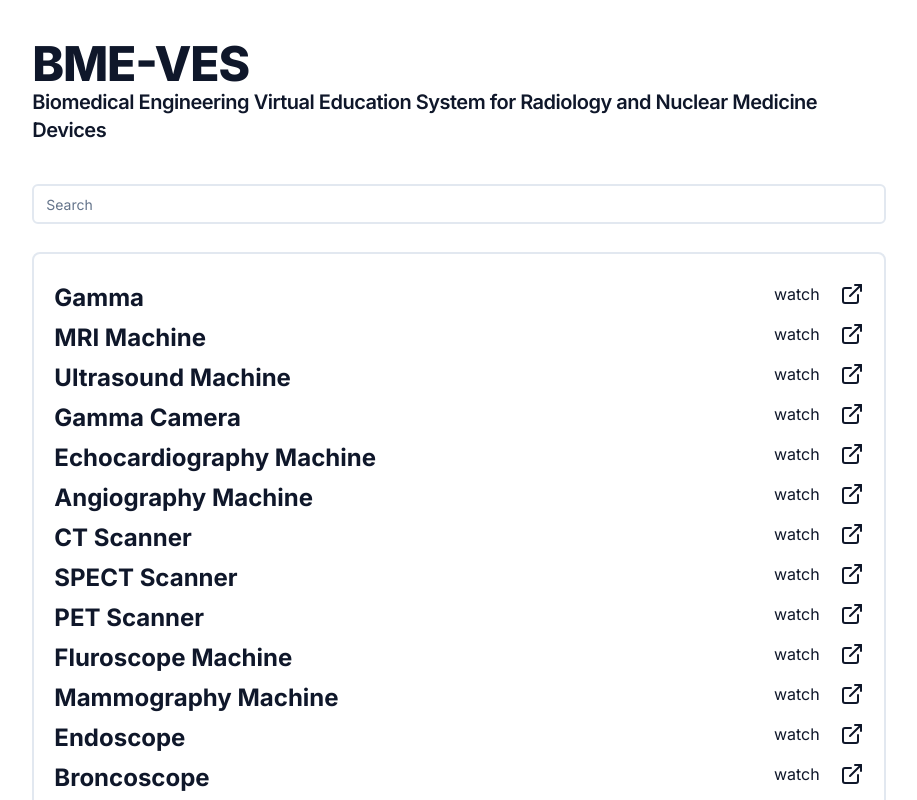
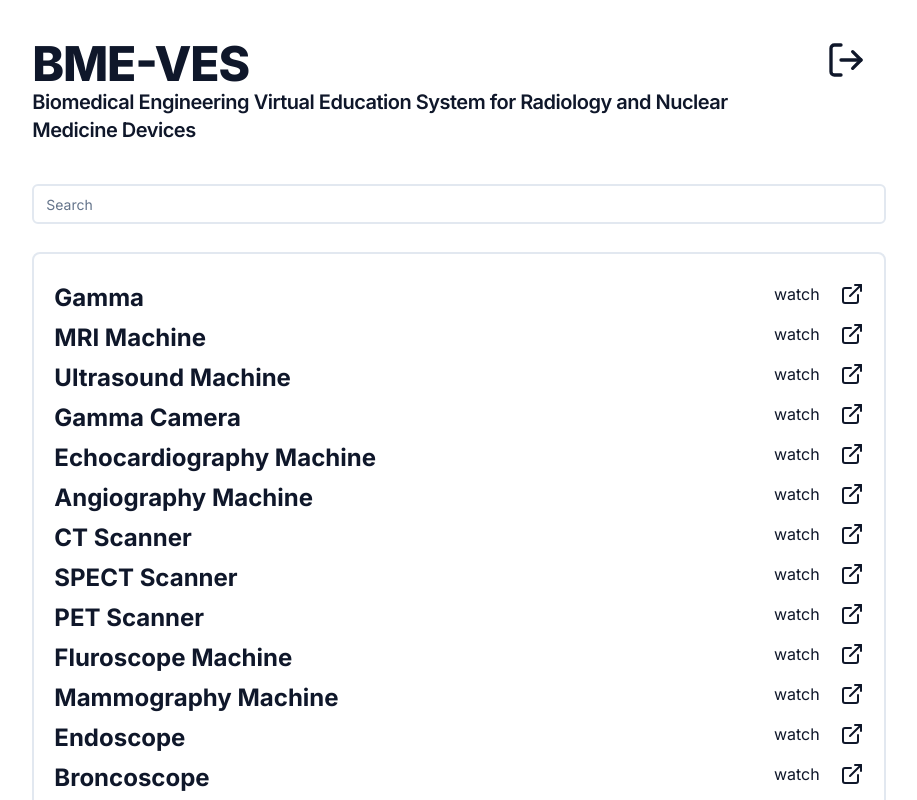
Before and after one commit to MusaGillani/bme-ves, a Next.js app: page / in a window 1280 px wide. Shown: the top 800 px of the page, without its empty margins (181-1098 px from the left). Built offline with nearby package versions, Linux system fonts and the light colour scheme.

Commit message:
added tooltip added logout functionality in header

```diff
--- a/components/Header.tsx
+++ b/components/Header.tsx
@@ -1,6 +1,17 @@
+import { LogOutIcon } from "lucide-react";
+import {
+  Tooltip,
+  TooltipContent,
+  TooltipProvider,
+  TooltipTrigger,
+} from "@/components/ui/tooltip";
+import { Button } from "./ui/button";
+import { signOut } from "next-auth/react";
+
 const Header: React.FC = () => {
   return (
-    <>
+    <div className="flex justify-between">
+      <div>
         <h1 className="scroll-m-20 text-4xl font-extrabold tracking-tight lg:text-5xl">
           BME-VES
         </h1>
@@ -8,7 +19,20 @@ const Header: React.FC = () => {
           Biomedical Engineering Virtual Education System for Radiology and
           Nuclear Medicine Devices
         </h4>
-    </>
+      </div>
+      <TooltipProvider>
+        <Tooltip>
+          <TooltipTrigger asChild>
+            <Button variant="ghost" onClick={() => signOut()}>
+              <LogOutIcon size={40} className="m-1" />
+            </Button>
+          </TooltipTrigger>
+          <TooltipContent>
+            <p>Log out</p>
+          </TooltipContent>
+        </Tooltip>
+      </TooltipProvider>
+    </div>
   );
 };
 
--- /dev/null
+++ b/components/ui/tooltip.tsx
@@ -0,0 +1,30 @@
+"use client"
+
+import * as React from "react"
+import * as TooltipPrimitive from "@radix-ui/react-tooltip"
+
+import { cn } from "@/lib/utils"
+
+const TooltipProvider = TooltipPrimitive.Provider
+
+const Tooltip = TooltipPrimitive.Root
+
+const TooltipTrigger = TooltipPrimitive.Trigger
+
+const TooltipContent = React.forwardRef<
+  React.ElementRef<typeof TooltipPrimitive.Content>,
+  React.ComponentPropsWithoutRef<typeof TooltipPrimitive.Content>
+>(({ className, sideOffset = 4, ...props }, ref) => (
+  <TooltipPrimitive.Content
+    ref={ref}
+    sideOffset={sideOffset}
+    className={cn(
+      "z-50 overflow-hidden rounded-md border bg-popover px-3 py-1.5 text-sm text-popover-foreground shadow-md animate-in fade-in-50 data-[side=bottom]:slide-in-from-top-1 data-[side=left]:slide-in-from-right-1 data-[side=right]:slide-in-from-left-1 data-[side=top]:slide-in-from-bottom-1",
+      className
+    )}
+    {...props}
+  />
+))
+TooltipContent.displayName = TooltipPrimitive.Content.displayName
+
+export { Tooltip, TooltipTrigger, TooltipContent, TooltipProvider }
--- a/package.json
+++ b/package.json
@@ -16,6 +16,7 @@
     "@radix-ui/react-label": "^2.0.1",
     "@radix-ui/react-scroll-area": "^1.0.3",
     "@radix-ui/react-slot": "^1.0.1",
+    "@radix-ui/react-tooltip": "^1.0.5",
     "@types/react": "18.2.6",
     "@types/react-dom": "18.2.4",
     "autoprefixer": "10.4.14",
```
Also changed, not shown: 1 other file (tests, documents, lock files or other folders). Lines whose indentation alone changed are shown as unchanged.
